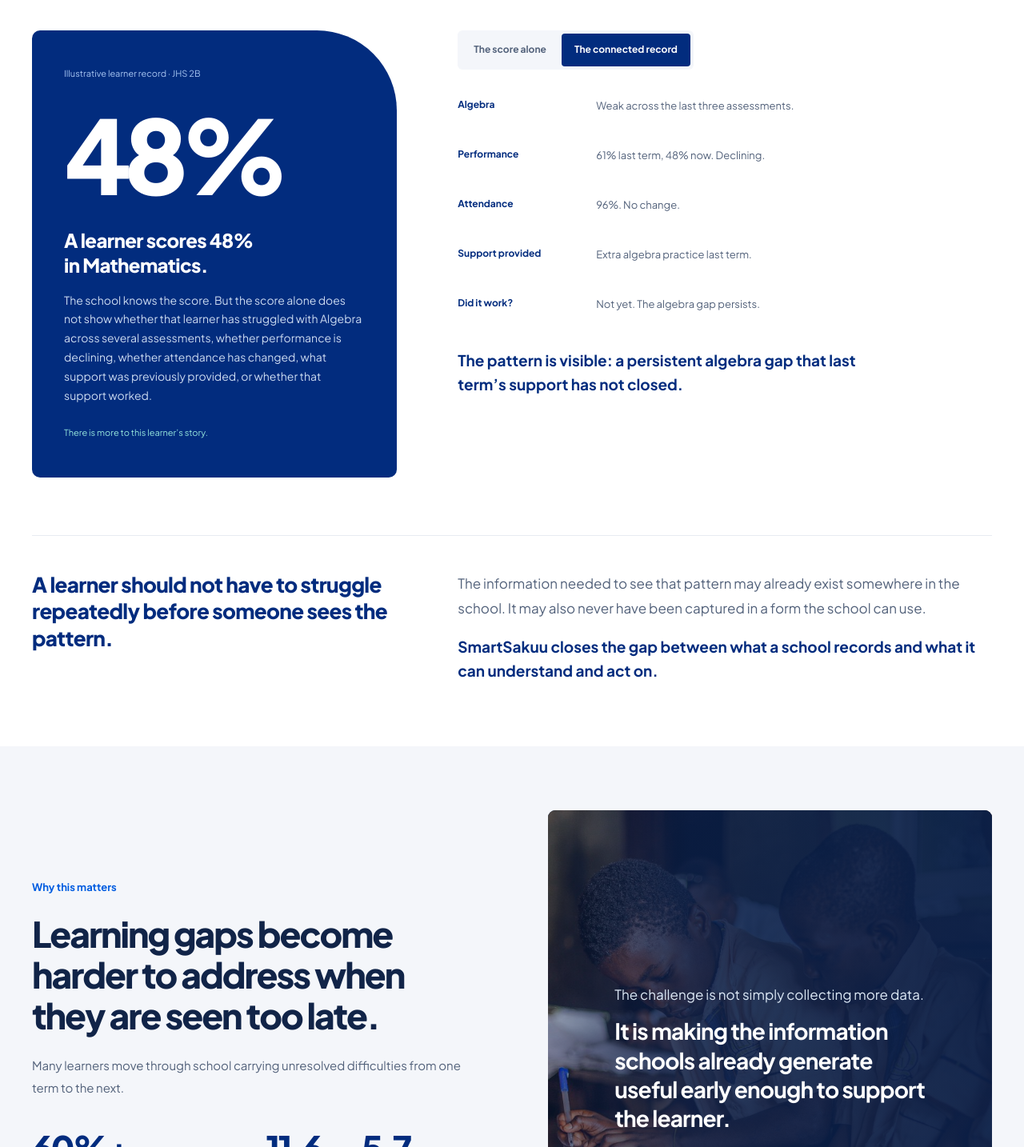
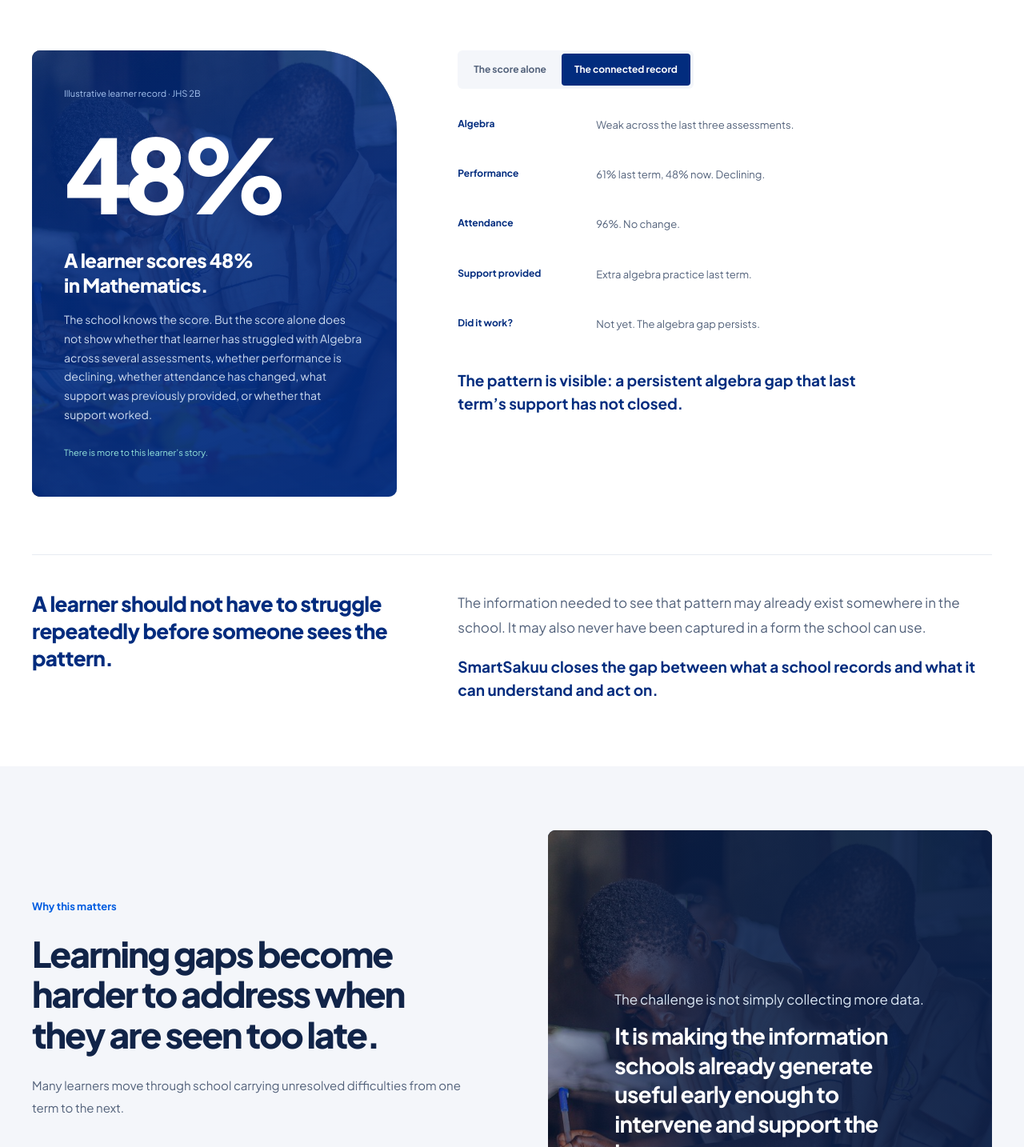
Before and after one commit to Abdul-Gafur/smartsakuu_landing, a Next.js app: page /en in a window 1280 px wide. Shown: the part 1296-2730 px from the top of the page at 80% size. Built offline with nearby package versions, Linux system fonts and the light colour scheme.

Commit message:
updated content

```diff
--- a/src/features/landing/components/demo-dialog/demo-dialog.module.css
+++ b/src/features/landing/components/demo-dialog/demo-dialog.module.css
@@ -61,6 +61,15 @@
   border-radius: 4px;
   color: var(--ink);
   font-size: 13px;
+  transition: border-color 0.15s;
+}
+/* A light focus state in place of the heavy global outline. */
+.field input:focus,
+.field input:focus-visible,
+.field select:focus,
+.field select:focus-visible {
+  outline: none;
+  border-color: var(--blue);
 }
 .note {
   font-size: 11px;
--- a/src/features/landing/components/problem/problem-section.module.css
+++ b/src/features/landing/components/problem/problem-section.module.css
@@ -11,6 +11,32 @@
   color: #fff;
   padding: 38px 40px 44px;
   border-radius: 10px 100px 10px 10px;
+}
+/* A classroom photo behind the card, under a navy wash for legibility. */
+.scorePhoto {
+  position: absolute;
+  inset: 0;
+  width: 100%;
+  height: 100%;
+  object-fit: cover;
+  object-position: 40% center;
+  z-index: 0;
+}
+.scoreCard::before {
+  content: "";
+  position: absolute;
+  inset: 0;
+  background: linear-gradient(
+    160deg,
+    rgb(2 44 126 / 78%),
+    rgb(2 44 126 / 90%) 45%,
+    rgb(2 44 126 / 97%)
+  );
+  z-index: 1;
+}
+.scoreCard > :not(.scorePhoto) {
+  position: relative;
+  z-index: 2;
 }
 .sampleLabel {
   font-size: 11px;
--- a/src/features/landing/components/problem/problem-section.tsx
+++ b/src/features/landing/components/problem/problem-section.tsx
@@ -1,6 +1,7 @@
 import { useTranslations } from "next-intl";
+import Image from "next/image";
 
-import { evidenceRows, problemGaps } from "../../constants";
+import { evidenceRows, images, problemGaps } from "../../constants";
 import { lineBreaks } from "../../lib/rich-text";
 import { EvidencePanel } from "./evidence-panel";
 import styles from "./problem-section.module.css";
@@ -28,6 +29,12 @@ export function ProblemSection() {
         </div>
         <div className={styles.grid}>
           <div className={styles.scoreCard}>
+            <Image
+              {...images.classroom}
+              alt=""
+              className={styles.scorePhoto}
+              sizes="(max-width: 560px) 100vw, 480px"
+            />
             <small className={styles.sampleLabel}>
               {t("score.sampleLabel")}
             </small>
--- a/src/messages/en.json
+++ b/src/messages/en.json
@@ -24,8 +24,8 @@
     },
     "Hero": {
       "title": "Run the school.<br></br>Understand every learner.<br></br>Improve learning.",
-      "body": "SmartSakuu helps schools digitize how they operate, build a continuous educational record for every learner, and use that information to identify learning gaps, support better teaching and guide more targeted learning.",
-      "detail": "From admissions, attendance and fees to assessments, lessons, revision and exam preparation the same school record becomes more useful to everyone around the learner.",
+      "body": "SmartSakuu gives low-digital-maturity schools infrastructure to create reliable learner records, then uses AI to help teachers identify learning gaps, prepare lessons informed by actual class performance, guide targeted student learning, and measure whether support worked.",
+      "detail": "The platform connects the learner’s school journey in one record so schools can spot learning gaps earlier, intervene with the right support, and track whether that support is working.",
       "howItWorks": "See how it works",
       "footnote": "Built for school leaders, teachers, students and parents. Starting in Ghana.",
       "studentsImageAlt": "Schoolchildren working together on their lessons",
@@ -95,7 +95,7 @@
           }
         },
         "result": "The pattern is visible: a persistent algebra gap that last term’s support has not closed.",
-        "resultEmpty": "Schools often know what happened. The harder question is why it keeps happening — and what should happen next."
+        "resultEmpty": "Schools often know what happened. The harder question is why it keeps happening and what should happen next."
       },
       "closing": {
         "title": "A learner should not have to struggle repeatedly before someone sees the pattern.",
@@ -121,7 +121,7 @@
       "imageAlt": "Students concentrating on their schoolwork together",
       "statement": {
         "lead": "The challenge is not simply collecting more data.",
-        "emphasis": "It is making the information schools already generate useful early enough to support the learner."
+        "emphasis": "It is making the information schools already generate useful early enough to intervene and support the learner."
       }
     },
     "Digitize": {
@@ -253,7 +253,7 @@
         "leaders": {
           "title": "School leaders",
           "body": "See academic and operational information without rebuilding the picture from paper files, spreadsheets and separate reports.",
-          "quoteLabel": "Ask:",
+          "quoteLabel": "Ask the School AI:",
           "quote": "“Which learners need academic support this term, and which learning gaps appear most often?”",
           "link": "See School AI"
         },
```
